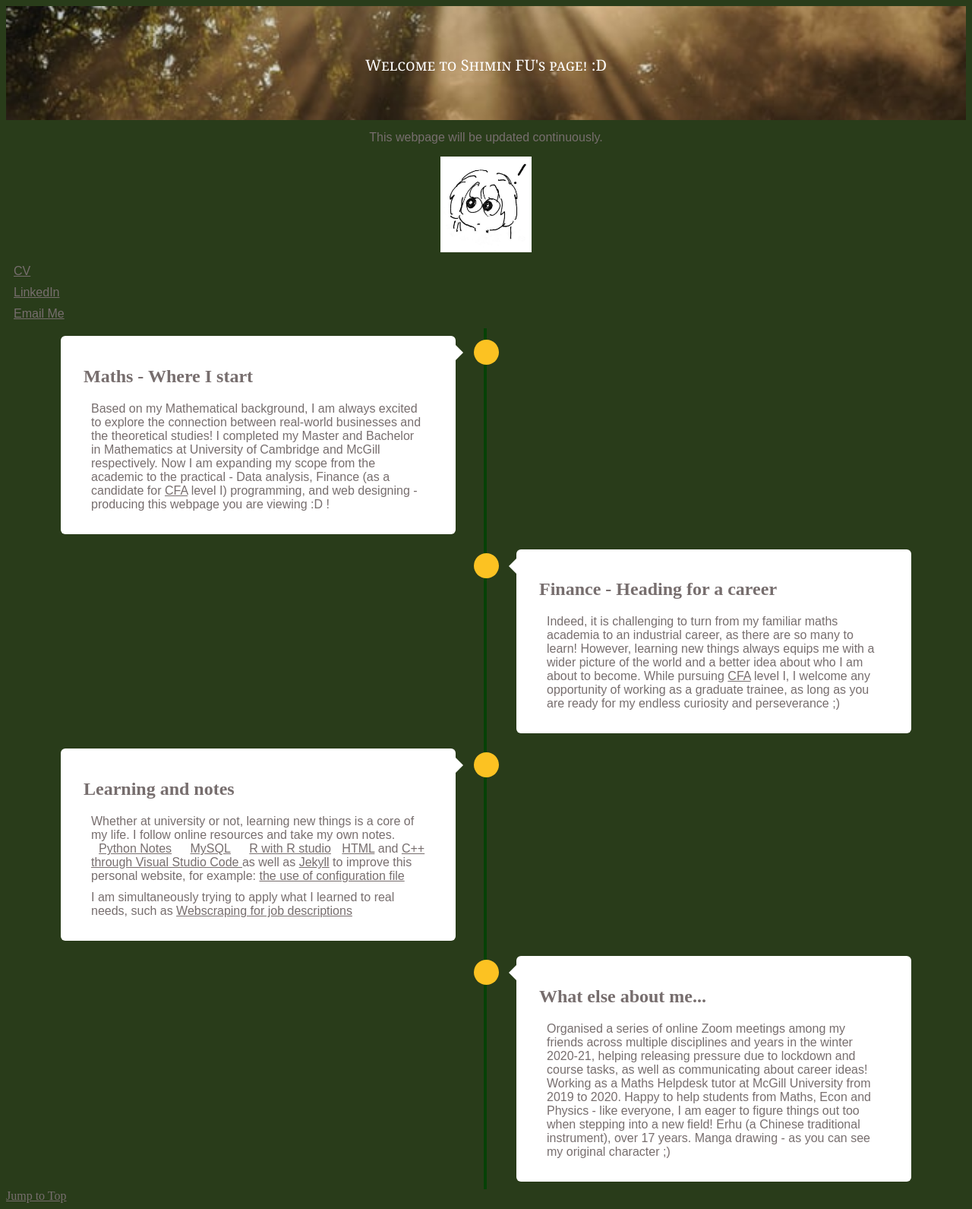
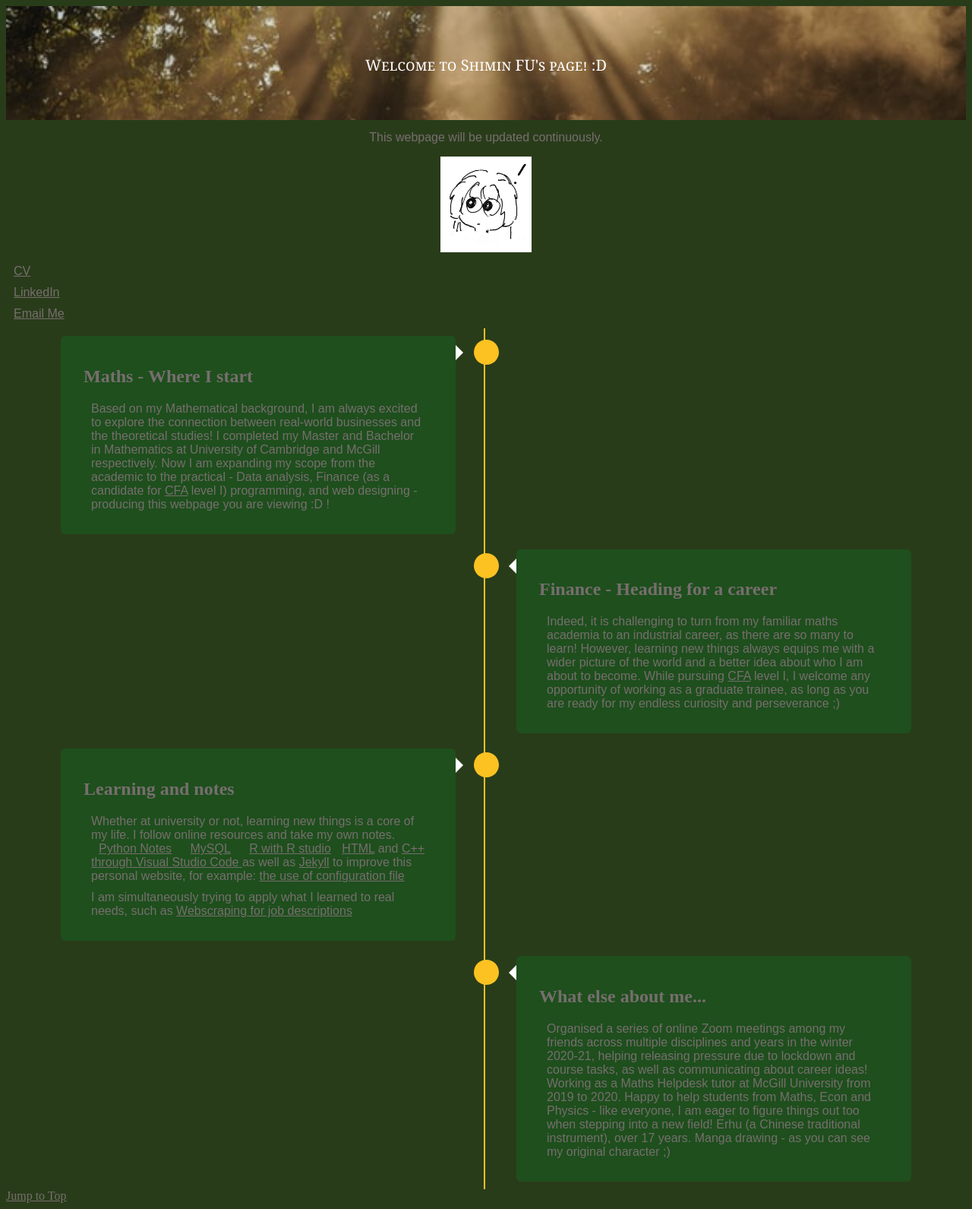
Before and after one commit to Shimin233/-Shimin233.github.io, a Jekyll site: the page index.html, which Jekyll copies as it is, in a window 1280 px wide. Shown: the whole page at 76% size. Built offline with Jekyll 4.4.1, drawn with Linux system fonts in a browser that asks for light colours.

Commit message:
Update index.html

```diff
--- a/index.html
+++ b/index.html
@@ -91,8 +91,8 @@
       .timeline::after {
         content: "";
         position: absolute;
-        width: 4px;
-        background-color: rgb(6, 66, 6);
+        width: 2px;
+        background-color: #fcc222;
         top: 0;
         bottom: 0;
         left: 50%;
@@ -154,7 +154,7 @@
         width: 0;
         z-index: 1;
         left: 30px;
-        border: medium solid rgba(29, 54, 39, 0.288);
+        border: medium solid rgb(255, 255, 255);
         border-width: 10px 10px 10px 0;
         border-color: transparent white transparent transparent;
       }
@@ -167,7 +167,7 @@
       /* The actual content */
       .content {
         padding: 20px 30px;
-        background-color: white;
+        background-color: rgba(9, 116, 36, 0.336);
         position: relative;
         border-radius: 6px;
       }
```
